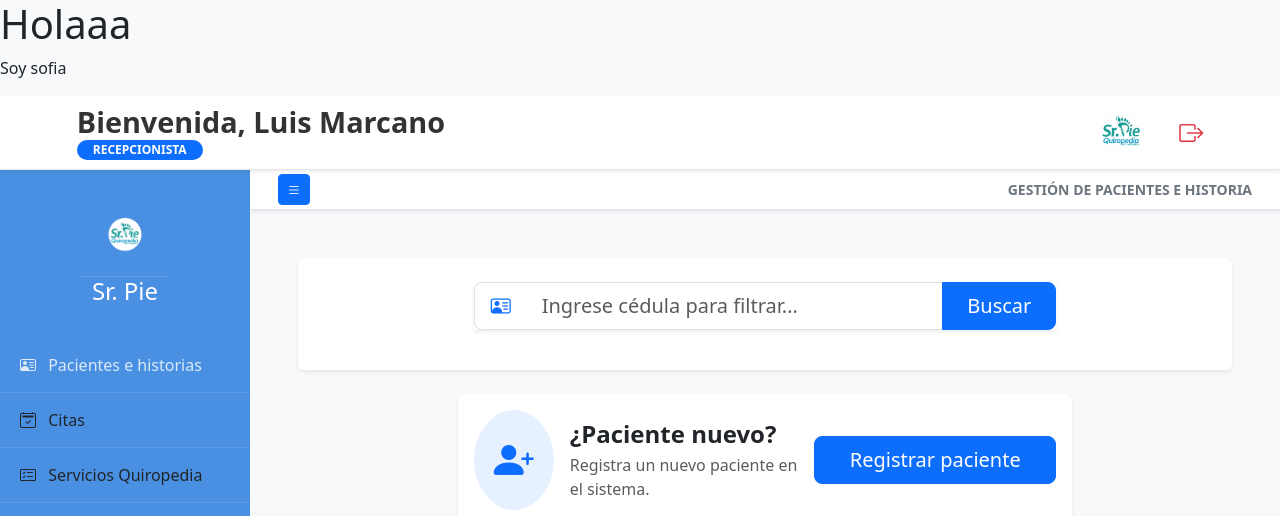
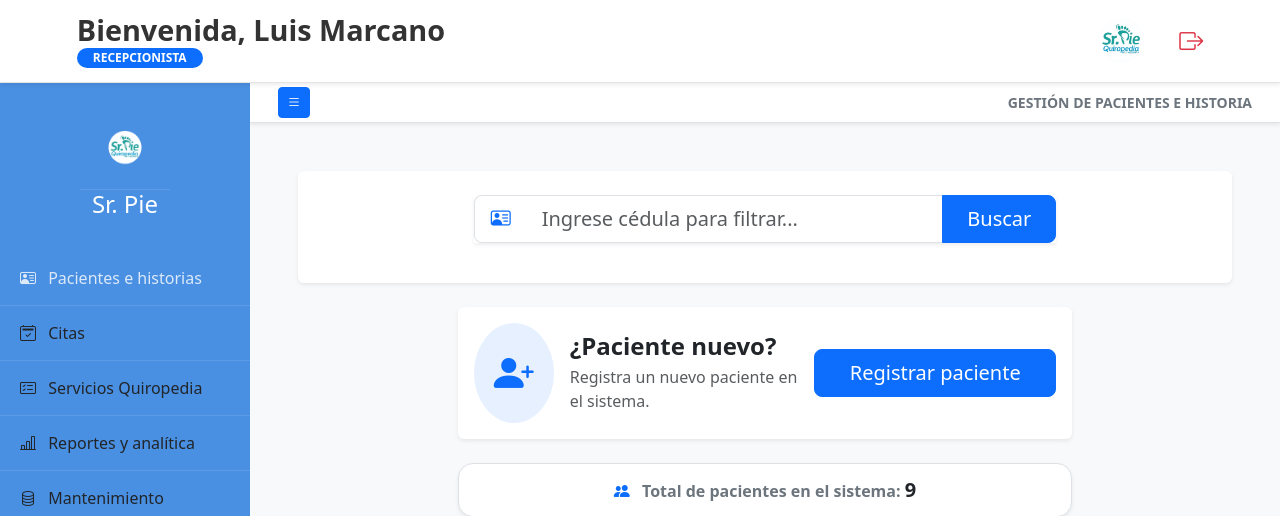
Before and after one commit to olivaresuptm-bot/srPieQuiropedia, a PHP site: page /modulos/gestion_pacientes.php in a window 1280 px wide. Shown: the top 516 px of the page. Run offline with PHP 8.4, Linux system fonts and the light colour scheme; a user stored in the database is signed in; data comes from the database, SQL or seed files in the repository.

Commit message:
eliminando h1 y p

```diff
--- a/modulos/gestion_pacientes.php
+++ b/modulos/gestion_pacientes.php
@@ -69,8 +69,6 @@ try {
 </head>
 
 <body class="bg-light m-0 p-0 d-flex flex-column" style="height: 100vh; overflow: hidden;">
-    <h1>Holaaa </h1>
-    <p>Soy sofia</p>
 
     <?php include '../includes/header.php'; ?>
 
```
